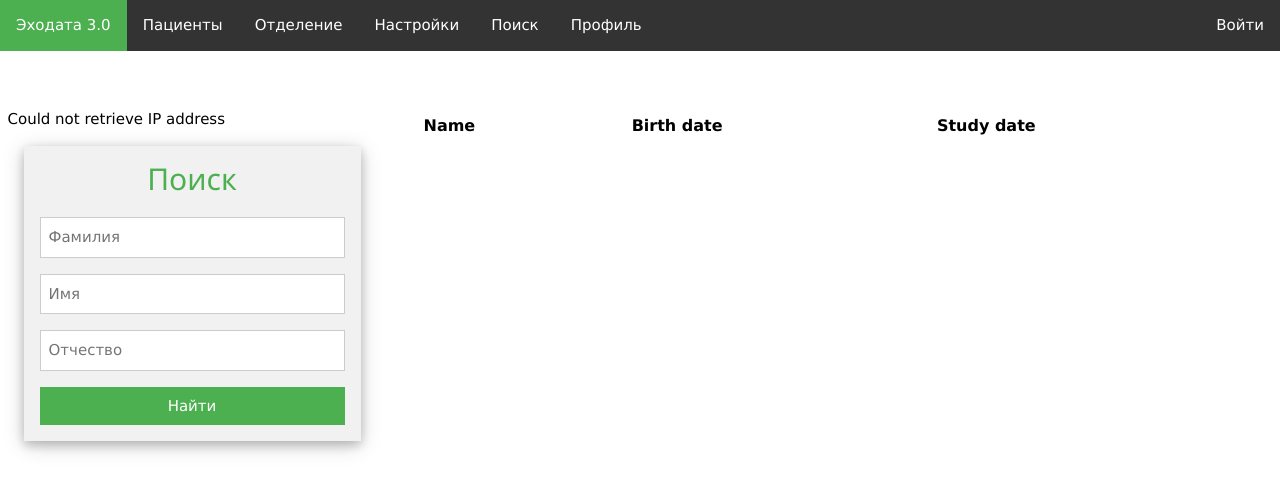
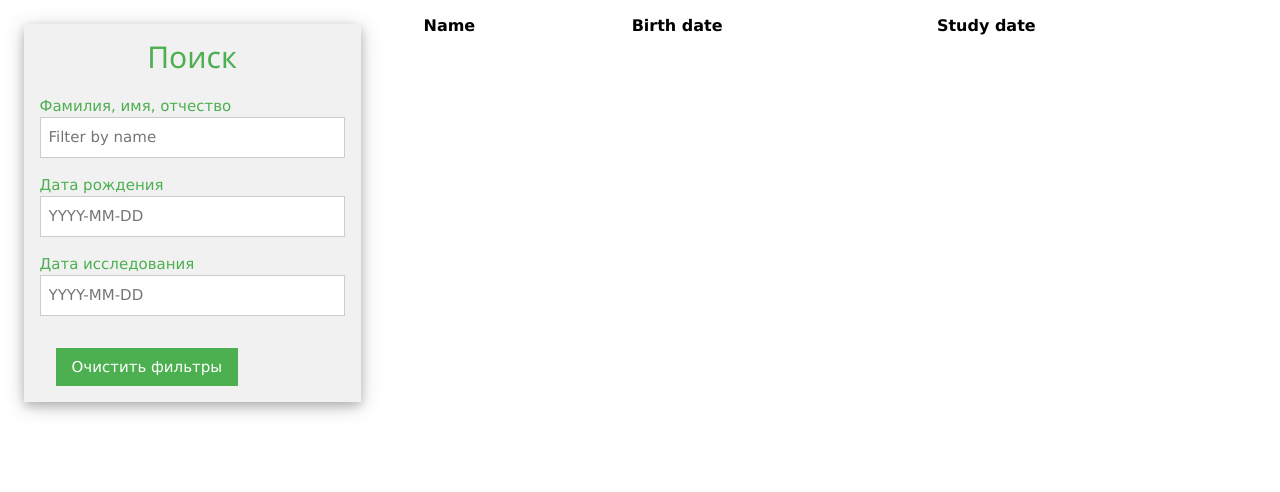
Before and after one commit to drokhotin/echodata, a Flask app: template templates/dicom_studies_select.html in a window 1280 px wide. Shown: the top 492 px of the page. Run offline with Flask 3, Linux system fonts and the light colour scheme; the template is opened without the code that fills it, so the values that code supplies are empty; parts of the project's set-up code (start-up, migrations or seed data) failed here and were passed over.

Commit message:
dicom selection with filter

```diff
--- /dev/null
+++ b/templates/basic-2-without-nav.html
@@ -0,0 +1,35 @@
+
+<html>
+    <head>
+        <meta charset="utf-8"  lang="ru">
+        <meta http-equiv="X-UA-Compatible" content="IE=edge">
+        <meta name="viewport" content="width=device-width, initial-scale=1">
+        <link rel="stylesheet" href="/static/css/w3.css">
+        <link rel="stylesheet" href="/static/css/echodata.css">
+
+
+        <title>{% block title %}{% endblock %}</title>
+
+            {% block style %}{% endblock %}</style>
+
+    </head>
+
+
+<body {% block body_attrs %}{% endblock %}>
+
+<div class="Container">
+
+<div class="Left">
+    <div class="starter-template" id="contents">{% block index %}{% endblock %}</div>
+</div>
+
+<div class="Middle">
+    <div class="starter-template" id="main">{% block content %}{% endblock %}</div>
+</div>
+
+</div>
+
+
+    </main>
+    </body>
+</html>
--- a/templates/dicom_studies_select.html
+++ b/templates/dicom_studies_select.html
@@ -1,4 +1,4 @@
-{% extends "basic-2.html" %}
+{% extends "basic-2-without-nav.html" %}
 
 {% block title %}Эходата 3.0: список DICOM-исследований{% endblock %}
 {% block head %}
@@ -7,18 +7,7 @@
 {% endblock %}
 
 {% block index %}
-  <div id="ip-address">Loading your IP address...</div>
 
-  <script>
-    fetch('https://api.ipify.org?format=json')
-      .then(response => response.json())
-      .then(data => {
-        document.getElementById('ip-address').textContent = 'Your IP Address: ' + data.ip;
-      })
-      .catch(error => {
-        document.getElementById('ip-address').textContent = 'Could not retrieve IP address';
-      });
-  </script>
 
 <form method="get" class="w3-container w3-card-4 w3-light-grey w3-text-green w3-margin">
 
@@ -27,27 +16,29 @@
 <div class="w3-row w3-section">
   <div class="w3-col" style="width:50px"><i class="w3-xxlarge"></i></div>
     <div class="w3-rest">
-      <input class="w3-input w3-border" name="surname" type="text" placeholder="Фамилия" value="{{ surname }}">
+      <label>Фамилия, имя, отчество</label>
+      <input class="w3-input w3-border" id="filterName" placeholder="Filter by name" oninput="filterStudyTable()" />
     </div>
 </div>
 
 <div class="w3-row w3-section">
   <div class="w3-col" style="width:50px"><i class="w3-xxlarge"></i></div>
     <div class="w3-rest">
-      <input class="w3-input w3-border" name="name" type="text" placeholder="Имя" value="{{ name }}">
+      <label>Дата рождения</label>
+      <input class="w3-input w3-border" id="filterBirth" placeholder="YYYY-MM-DD" oninput="filterStudyTable()" />
     </div>
 </div>
 
 <div class="w3-row w3-section">
   <div class="w3-col" style="width:50px"><i class="w3-xxlarge"></i></div>
     <div class="w3-rest">
-      <input class="w3-input w3-border" name="fathername" type="text" placeholder="Отчество" value="{{ fathername }}">
+      <label>Дата исследования</label>
+      <input class="w3-input w3-border" id="filterStudy" placeholder="YYYY-MM-DD" oninput="filterStudyTable()" />
     </div>
 </div>
-
-
-<button class="w3-button w3-block w3-section w3-green w3-ripple w3-padding">Найти</button>
-
+<div>
+<button class="w3-button w3-green w3-margin" onclick="clearStudyFilters()">Очистить фильтры</button>
+</div>
 </form>
 
 
@@ -59,7 +50,9 @@
 <div class="w3-container">
 
 
-<table class="w3-table w3-striped w3-hoverable">
+<table class="w3-table w3-striped w3-hoverable" id="studyTable">
+
+
 
     <tr>
         <th>
@@ -73,7 +66,6 @@
             Study date
         </th>
     </tr>
-
 
 
 {% for study in studies |sort(attribute="StudyDate.value", reverse=True) %}
@@ -97,4 +89,43 @@
 </table>
 </div>
 
+<script>
+function normalize(s) {
+  return (s || "").toString().trim().toLowerCase();
+}
+
+function filterStudyTable() {
+  const nameFilter  = normalize(document.getElementById("filterName").value);
+  const birthFilter = normalize(document.getElementById("filterBirth").value);
+  const studyFilter = normalize(document.getElementById("filterStudy").value);
+
+  const table = document.getElementById("studyTable");
+  const rows  = table.getElementsByTagName("tr");
+
+  // Start after header (0) and filter row (1)
+  for (let i = 2; i < rows.length; i++) {
+    const cells = rows[i].getElementsByTagName("td");
+    if (cells.length < 3) continue;
+
+    const nameTxt  = normalize(cells[0].textContent);
+    const birthTxt = normalize(cells[1].textContent);
+    const studyTxt = normalize(cells[2].textContent);
+
+    const match =
+      (!nameFilter  || nameTxt.includes(nameFilter)) &&
+      (!birthFilter || birthTxt.includes(birthFilter)) &&
+      (!studyFilter || studyTxt.includes(studyFilter));
+
+    rows[i].style.display = match ? "" : "none";
+  }
+}
+
+function clearStudyFilters() {
+  document.getElementById("filterName").value = "";
+  document.getElementById("filterBirth").value = "";
+  document.getElementById("filterStudy").value = "";
+  filterStudyTable();
+}
+</script>
+
 {% endblock %}
```
